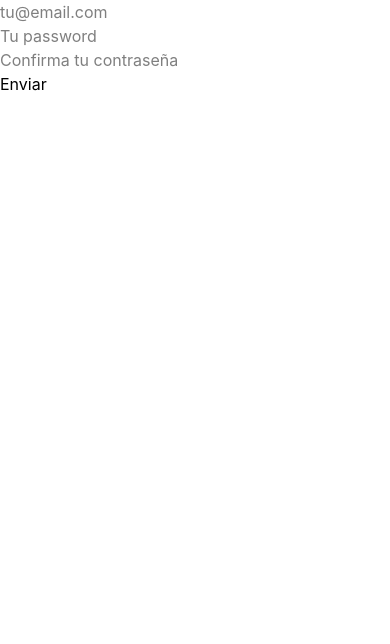
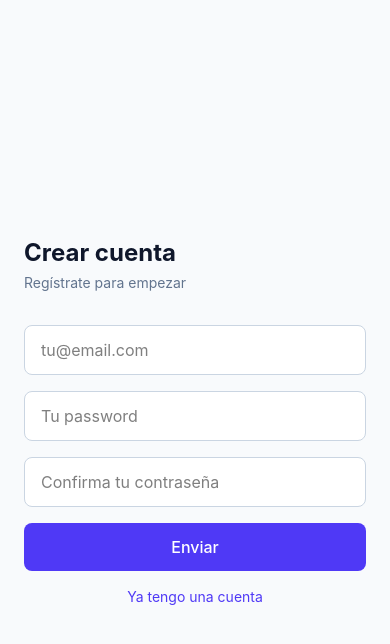
Before and after one commit to Josep-Ocana/mi-gestor-de-tareas, a React (Vite) app in the folder frontend/: page /register in a window 390 px wide. Shown: the top 644 px of the page. Built offline with nearby package versions, Linux system fonts and the light colour scheme; no server answers.

Commit message:
style(frontend): add split screen layout and responsive fix to auth pages

```diff
--- a/frontend/src/features/auth/pages/LoginPage.tsx
+++ b/frontend/src/features/auth/pages/LoginPage.tsx
@@ -40,21 +40,70 @@ export function LoginPage() {
   };
 
   return (
-    <form onSubmit={handleSubmit(onSubmit)}>
-      <div>
-        <input {...register("email")} placeholder="tu@email.com" />
-        {errors.email && <span>{errors.email.message}</span>}
+    <main className="flex min-h-screen">
+      <section className="hidden lg:flex w-1/2 bg-slate-900 flex-col justify-center px-12">
+        <span className="text-6xl text-white">✓</span>
+        <h1 className="text-4xl font-bold text-white">Mi Gestor de Tareas</h1>
+        <p className="mt-4 text-lg text-slate-300">
+          Organiza tu día, conquista tus metas
+        </p>
+        <p className="mt-8 text-sm text-slate-400">
+          Cada tarea completada te acerca a lo importante.
+        </p>
+      </section>
+
+      <section className="flex w-full lg:w-1/2 bg-slate-50 flex-col justify-center items-center px-6 py-12 lg:min-h-0 lg:px-8 lg:py-0 overflow-y-auto">
+        <form
+          onSubmit={handleSubmit(onSubmit)}
+          className="w-full max-w-sm flex flex-col gap-4"
+        >
+          <div className="flex flex-col gap-1 mb-4">
+            <h1 className="text-2xl font-bold text-slate-900">Bienvenido</h1>
+            <p className="text-sm text-slate-500">
+              Inicia sesión para continuar
+            </p>
           </div>
-      <div>
+          <div className="flex flex-col gap-2">
+            <input
+              {...register("email")}
+              placeholder="tu@email.com"
+              className="w-full border border-slate-300 rounded-lg px-4 py-3 bg-white focus:outline-none focus:ring-2 focus:ring-indigo-500"
+            />
+            {errors.email && (
+              <span className="text-red-500 text-sm">
+                {errors.email.message}
+              </span>
+            )}
+          </div>
+          <div className="flex flex-col gap-2">
             <input
               {...register("password")}
               type="password"
               placeholder="Tu Password"
+              className="w-full border border-slate-300 rounded-lg px-4 py-3 bg-white focus:outline-none focus:ring-2 focus:ring-indigo-500"
             />
-        {errors.password && <span>{errors.password.message}</span>}
+            {errors.password && (
+              <span className="text-red-500 text-sm">
+                {errors.password.message}
+              </span>
+            )}
           </div>
 
-      <button type="submit">Enviar</button>
+          <button
+            type="submit"
+            className="w-full bg-indigo-600 text-white py-3 rounded-lg font-medium hover:bg-indigo-700 transition-colors"
+          >
+            Enviar
+          </button>
+
+          <a
+            href="/register"
+            className="text-center text-sm text-indigo-600 hover:text-indigo-700"
+          >
+            Crear una cuenta
+          </a>
         </form>
+      </section>
+    </main>
   );
 }
--- a/frontend/src/features/auth/pages/RegisterPage.tsx
+++ b/frontend/src/features/auth/pages/RegisterPage.tsx
@@ -51,31 +51,81 @@ export function RegisterPage() {
   };
 
   return (
-    <form onSubmit={handleSubmit(onSubmit)}>
-      <div>
-        <input {...register("email")} placeholder="tu@email.com" />
-        {errors.email && <span>{errors.email.message}</span>}
+    <main className="flex h-screen">
+      <section className="hidden lg:flex w-1/2 bg-slate-900 flex-col justify-center px-12">
+        <span className="text-6xl text-white">✓</span>
+        <h1 className="text-4xl font-bold text-white">Mi Gestor de Tareas</h1>
+        <p className="mt-4 text-lg text-slate-300">
+          Empieza hoy a organizarte mejor
+        </p>
+        <p className="mt-8 text-sm text-slate-400">
+          Planifica con claridad y avanza con calma.
+        </p>
+      </section>
+
+      <section className="flex min-h-screen w-full lg:w-1/2 bg-slate-50 flex-col justify-center items-center px-6 py-12 lg:min-h-0 lg:px-8 lg:py-0 overflow-y-auto">
+        <form
+          onSubmit={handleSubmit(onSubmit)}
+          className="w-full max-w-sm flex flex-col gap-4"
+        >
+          <div className="flex flex-col gap-1 mb-4">
+            <h1 className="text-2xl font-bold text-slate-900">Crear cuenta</h1>
+            <p className="text-sm text-slate-500">Regístrate para empezar</p>
           </div>
-      <div>
+          <div className="flex flex-col gap-2">
+            <input
+              {...register("email")}
+              placeholder="tu@email.com"
+              className="w-full border border-slate-300 rounded-lg px-4 py-3 bg-white focus:outline-none focus:ring-2 focus:ring-indigo-500"
+            />
+            {errors.email && (
+              <span className="text-red-500 text-sm">
+                {errors.email.message}
+              </span>
+            )}
+          </div>
+          <div className="flex flex-col gap-2">
             <input
               {...register("password")}
               type="password"
               placeholder="Tu password"
+              className="w-full border border-slate-300 rounded-lg px-4 py-3 bg-white focus:outline-none focus:ring-2 focus:ring-indigo-500"
             />
-        {errors.password && <span>{errors.password.message}</span>}
+            {errors.password && (
+              <span className="text-red-500 text-sm">
+                {errors.password.message}
+              </span>
+            )}
           </div>
-      <div>
+          <div className="flex flex-col gap-2">
             <input
               {...register("confirmPassword")}
               type="password"
               placeholder="Confirma tu contraseña"
+              className="w-full border border-slate-300 rounded-lg px-4 py-3 bg-white focus:outline-none focus:ring-2 focus:ring-indigo-500"
             />
             {errors.confirmPassword && (
-          <span>{errors.confirmPassword.message}</span>
+              <span className="text-red-500 text-sm">
+                {errors.confirmPassword.message}
+              </span>
             )}
           </div>
 
-      <button type="submit">Enviar</button>
+          <button
+            type="submit"
+            className="w-full bg-indigo-600 text-white py-3 rounded-lg font-medium hover:bg-indigo-700 transition-colors"
+          >
+            Enviar
+          </button>
+
+          <a
+            href="/login"
+            className="text-center text-sm text-indigo-600 hover:text-indigo-700"
+          >
+            Ya tengo una cuenta
+          </a>
         </form>
+      </section>
+    </main>
   );
 }
```
Lines whose indentation alone changed are shown as unchanged.
